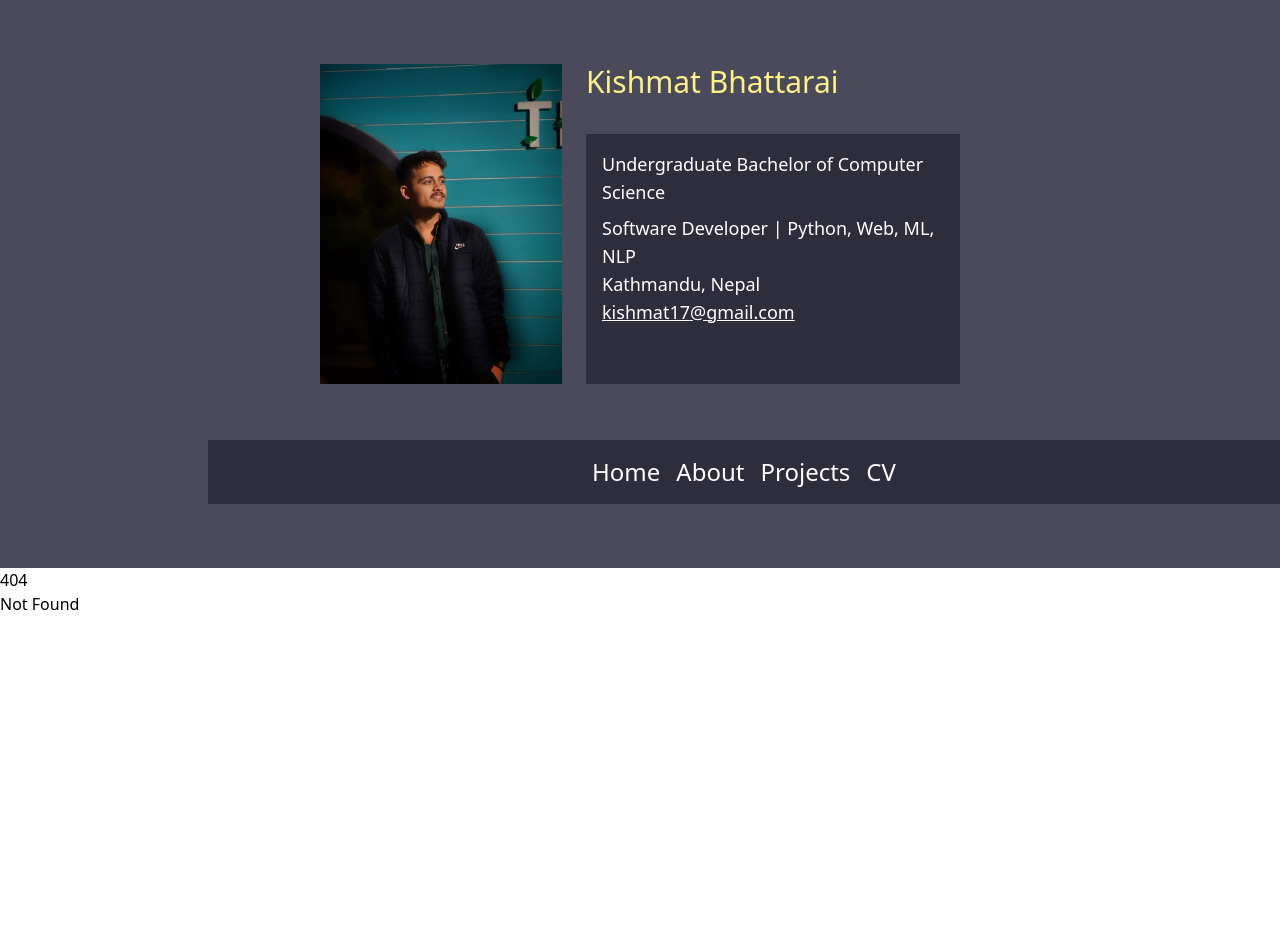
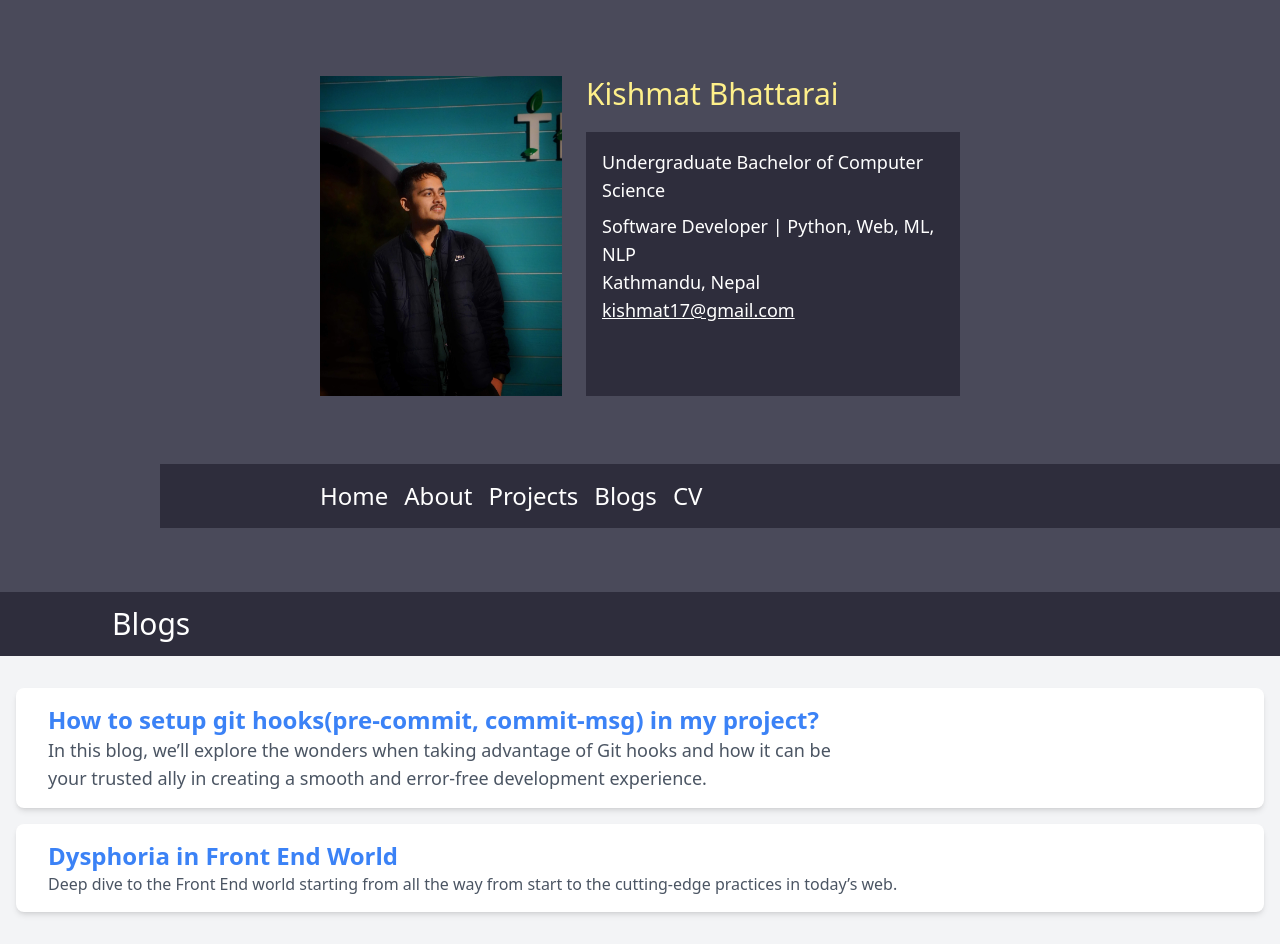
Before and after one commit to 0xkibh/kishmat-portfolio, a SvelteKit app: page /blogs in a window 1280 px wide. Before the commit this address had no page. Before the commit the page ends 800 px from the top, so only its background shows below. Built offline with nearby package versions, Linux system fonts and the light colour scheme.

Commit message:
feat: add blog page and sample blogs

```diff
--- a/src/routes/+page.svelte
+++ b/src/routes/+page.svelte
@@ -7,10 +7,10 @@
 </svelte:head>
 
 <section >
-	<div class="w-full bg-[#2E2D3C] text-white h-20 text-3xl flex items-center pl-28">
+	<div class="w-full bg-[#2E2D3C] text-white h-12 md:h-16 text-xl md:text-3xl flex items-center pl-4 md:pl-28">
 		Home
 	</div>
-	<div class="flex-col space-y-4 text-xl py-10 px-20 leading-9">
+	<div class="flex-col space-y-4 text-xl py-2 md:py-10 px-4 md:px-20 leading-9">
 		<p> Hello everyone, myself Kishmat Bhattarai. </p>
 
 		<p> I am a software developer with a degree in Computer Science and Information Technology from Lumbini City College.
--- a/src/routes/Header.svelte
+++ b/src/routes/Header.svelte
@@ -1,35 +1,49 @@
 <script>
 	import { base } from '$app/paths';
 	import { page } from '$app/stores';
+
+	let menuOpen = true;
+
+	let menuToogle = () => {
+		console.log(menuOpen)
+		menuOpen = !menuOpen
+	}
 </script>
 
-<header class="w-full bg-[#4A4A5A] text-white py-16 text-lg ">
+<style>
+    .menu-hidden {
+        display: none;
+    }
+</style>
 
-	<section class="mb-14 w-full flex justify-center">
-		<div class="w-1/2 flex h-80 space-x-6">
-
-			<img src="kishmat_bhattarai.jpeg" class="object-contain" alt="kishmat">
-
-			<div class="flex flex-col h-full w-full space-y-5 ">
-				<h1 class="h-1/6 text-3xl text-yellow-200">
+<header class="w-full bg-[#4A4A5A] text-white {menuOpen ? 'py-10' : 'pt-10 pb-2'} md:py-16 text-lg">
+    <section class="py-3 md:mb-14 w-full flex justify-center">
+        <div class="w-full md:w-1/2 flex flex-col md:flex-row h-auto md:h-80 space-x-0 md:space-x-6">
+            <img src="kishmat_bhattarai.jpeg" class="object-contain h-40 md:h-full mx-auto md:mx-0" alt="kishmat">
+            <div class="flex flex-col h-full w-full space-y-5 p-4 md:p-0">
+                <h1 class="text-2xl md:text-3xl text-yellow-200">
                     Kishmat Bhattarai
                 </h1>
-
-				<div class="h-5/6 flex flex-col p-4 bg-[#2E2D3C] space-y-2">
+                <div class="h-full flex flex-col p-4 bg-[#2E2D3C] space-y-2">
                     <div class="font-extralight">Undergraduate Bachelor of Computer Science</div>
                     <div class="font-light">
                         Software Developer | Python, Web, ML, NLP
                         <p>Kathmandu, Nepal</p>
-						<a href="mailto: kishmat17@gmail.com" class="underline">kishmat17@gmail.com</a>
+                        <a href="mailto:kishmat17@gmail.com" class="underline">kishmat17@gmail.com</a>
                     </div>
                 </div>
             </div>
-
         </div>
     </section>
-
-	<nav class="bg-[#2E2D3C] ml-52 ">
-		<ul class="flex justify-center text-2xl space-x-4 h-16 items-center">
+    <nav class="md:bg-[#2E2D3C] relative md:ml-40">
+		<div class="md:hidden flex justify-end p-4">
+            <button on:click={menuToogle} class="text-white focus:outline-none">
+                <svg class="w-6 h-6" fill="none" stroke="currentColor" viewBox="0 0 24 24" xmlns="http://www.w3.org/2000/svg">
+                    <path stroke-linecap="round" stroke-linejoin="round" stroke-width="2" d="M4 6h16M4 12h16m-7 6h7"></path>
+                </svg>
+            </button>
+        </div>
+        <ul class="flex flex-col md:flex-row md:pl-40 text-xl md:text-2xl space-y-6 md:space-y-0 md:space-x-4 h-auto md:h-16 items-center" class:menu-hidden={!menuOpen}>
             <li aria-current={$page.url.pathname === base + '/' ? 'page' : undefined}>
                 <a href="{base}">Home</a>
             </li>
@@ -39,6 +53,9 @@
             <li aria-current={$page.url.pathname.startsWith(base + '/projects') ? 'page' : undefined}>
                 <a href="{base}/projects">Projects</a>
             </li>
+            <li aria-current={$page.url.pathname.startsWith(base + '/blogs') ? 'page' : undefined}>
+                <a href="{base}/blogs">Blogs</a>
+            </li>
             <li aria-current={$page.url.pathname.startsWith(base + '/cv') ? 'page' : undefined}>
                 <a href="{base}/kishmat_cv.pdf" target="_blank">CV</a>
             </li>
--- a/src/routes/about/+page.svelte
+++ b/src/routes/about/+page.svelte
@@ -4,10 +4,10 @@
 </svelte:head>
 
 <div>
-	<div class="w-full bg-[#2E2D3C] text-white h-20 text-3xl flex items-center pl-28">
+	<div class="w-full bg-[#2E2D3C] text-white h-12 md:h-16 text-xl md:text-3xl flex items-center pl-4 md:pl-28">
 		About Me
 	</div>
-	<div class="flex-col space-y-4 text-xl py-10 px-20 leading-9">
+	<div class="flex-col space-y-4 text-xl py-2 md:py-10 px-4 md:px-20 leading-9">
 
 
 		<p>Software Developer, Currently learning NLP</p>
--- /dev/null
+++ b/src/routes/blogs/+page.svelte
@@ -0,0 +1,29 @@
+<section class="bg-gray-100 text-gray-800">
+    <div class="w-full bg-[#2E2D3C] text-white h-12 md:h-16 text-xl md:text-3xl flex items-center pl-4 md:pl-28">
+        Blogs
+    </div>
+    <div class="container mx-auto px-4 py-8">
+
+      <div class="space-y-4">
+        <!-- Blog Post 1 -->
+        <div class="bg-white py-4 px-8 rounded-lg shadow-md">
+          <h2 class="text-2xl font-semibold">
+            <a href="https://medium.com/@0xmatriksh/how-to-setup-git-hooks-pre-commit-commit-msg-in-my-project-11aaec139536" target="_blank" class="text-blue-500 hover:underline">
+                How to setup git hooks(pre-commit, commit-msg) in my project?
+            </a>
+          </h2>
+          <p class="text-gray-600 w-2/3 text-lg">In this blog, we’ll explore the wonders when taking advantage of Git hooks and how it can be your trusted ally in creating a smooth and error-free development experience.</p>
+        </div>
+        <!-- Blog Post 2 -->
+        <div class="bg-white py-4 px-8 rounded-lg shadow-md">
+          <h2 class="text-2xl font-semibold">
+            <a href="https://medium.com/@0xmatriksh/dysphoria-in-front-end-world-f66ca16f4319" target="_blank" class="text-blue-500 hover:underline">
+                Dysphoria in Front End World
+            </a>
+          </h2>
+          <p class="text-gray-600">Deep dive to the Front End world starting from all the way from start to the cutting-edge practices in today’s web.</p>
+        </div>
+        <!-- Add more blog posts as needed -->
+      </div>
+    </div>
+</section>
--- a/src/routes/projects/+page.svelte
+++ b/src/routes/projects/+page.svelte
@@ -7,10 +7,10 @@
 </svelte:head>
 
 <section >
-<div class="w-full bg-[#2E2D3C] text-white h-20 text-3xl flex items-center pl-28">
+<div class="w-full bg-[#2E2D3C] text-white h-12 md:h-16 text-xl md:text-3xl flex items-center pl-4 md:pl-28">
     Projects
 </div>
-<div class="container mx-auto p-6">
+<div class="container mx-auto p-2 md:p-6">
     <div class="grid grid-cols-1 md:grid-cols-2 lg:grid-cols-3 gap-6">
 
       <!-- Project 1: Personalized LLM -->
```
Lines whose indentation alone changed are shown as unchanged.
